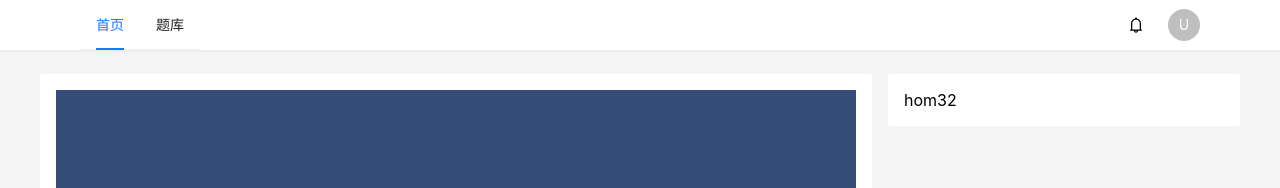
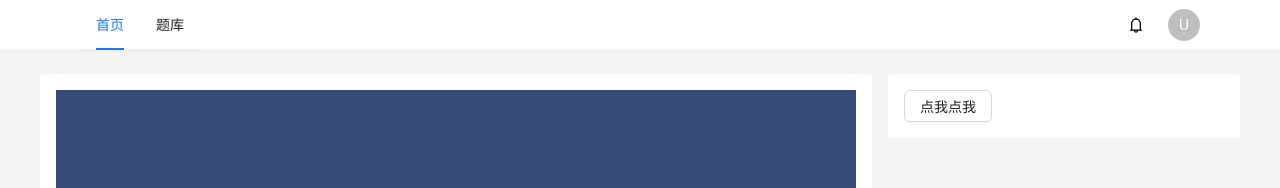
Before and after one commit to charon2121/COJ, a React (Create React App) app in the folder coj-frontend/: page / in a window 1280 px wide. Shown: the top 188 px of the page. Built offline with nearby package versions, Linux system fonts and the light colour scheme.

Commit message:
test: 长连接测试

```diff
--- a/coj-frontend/package.json
+++ b/coj-frontend/package.json
@@ -12,6 +12,7 @@
     "@testing-library/user-event": "^14.5.2",
     "antd": "^5.18.3",
     "antlr4": "^4.13.1-patch-1",
+    "axios": "^1.7.2",
     "eslint": "^8.56.0",
     "monaco-editor": "^0.50.0",
     "monaco-languageclient": "^8.6.0",
--- a/coj-frontend/src/pages/home/Home.jsx
+++ b/coj-frontend/src/pages/home/Home.jsx
@@ -3,10 +3,10 @@ import Container from "../../components/container/Container";
 import LeftPane from "../../components/container/leftpane/LeftPane";
 import RightPane from "../../components/container/rightpane/RightPane";
 import Panel from "../../components/panel/Panel";
-import { Carousel } from "antd";
+import { Button, Carousel } from "antd";
+import axios from "axios";
 
 function Home(props) {
-
   const contentStyle = {
     margin: 0,
     height: "350px",
@@ -20,10 +20,7 @@ function Home(props) {
     <Container>
       <LeftPane>
         <Panel>
-          <Carousel
-            autoplay={true}
-            arrows={true}
-          >
+          <Carousel autoplay={true} arrows={true}>
             <div>
               <h3 style={contentStyle}>1</h3>
             </div>
@@ -43,7 +40,19 @@ function Home(props) {
         </Panel>
       </LeftPane>
       <RightPane>
-        <Panel>hom32</Panel>
+        <Panel>
+          <Button
+            onClick={() => {
+              try {
+                axios.get("http://localhost:8080/api/longpoll", { timeout: 11000 });
+              } catch (e) {
+                console.log(e)
+              }
+            }}
+          >
+            点我点我
+          </Button>
+        </Panel>
       </RightPane>
     </Container>
   );
```
